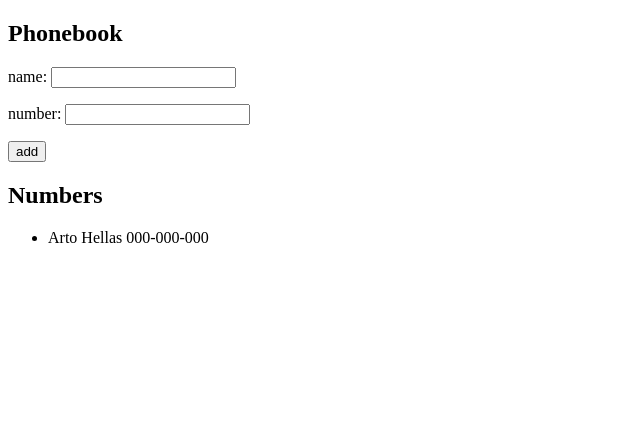
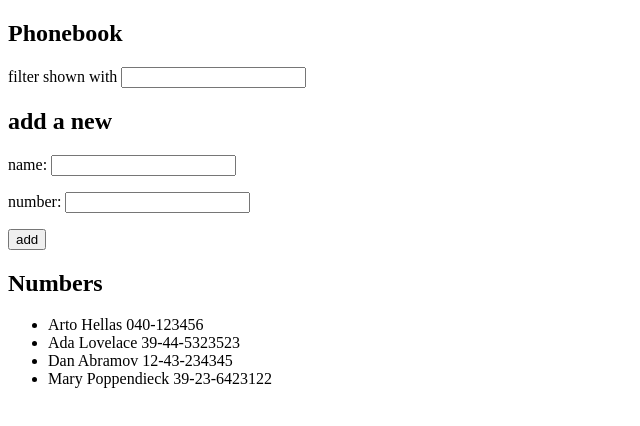
Before and after one commit to sylvesterdsz/fullstackopen, a React (Vite) app in the folder part2/: page / in a window 1280 px wide. Shown: the top 426 px of the page, without its empty margins (0-640 px from the left). Built offline with nearby package versions, Linux system fonts and the light colour scheme.

Commit message:
Exercise 2.9

```diff
--- a/part2/src/App.jsx
+++ b/part2/src/App.jsx
@@ -2,10 +2,14 @@ import { useState } from "react";
 
 const App = () => {
   const [persons, setPersons] = useState([
-    { name: "Arto Hellas", number: "000-000-000" },
+    { name: "Arto Hellas", number: "040-123456", id: 1 },
+    { name: "Ada Lovelace", number: "39-44-5323523", id: 2 },
+    { name: "Dan Abramov", number: "12-43-234345", id: 3 },
+    { name: "Mary Poppendieck", number: "39-23-6423122", id: 4 },
   ]);
   const [newName, setNewName] = useState("");
   const [newNumber, setNewNumber] = useState("");
+  const [searchName, setSearchName] = useState("");
 
   const addNameNumber = (event) => {
     event.preventDefault();
@@ -37,9 +41,22 @@ const App = () => {
     setNewNumber(event.target.value);
   };
 
+  const handleSearchChange = (event) => {
+    setSearchName(event.target.value);
+  };
+
+  const filteredPersons = persons.filter((person) =>
+    person.name.toLowerCase().includes(searchName.toLowerCase()),
+  );
+
   return (
     <div>
       <h2>Phonebook</h2>
+      <p>
+        filter shown with{" "}
+        <input value={searchName} onChange={handleSearchChange} />
+      </p>
+      <h2>add a new</h2>
       <form onSubmit={addNameNumber}>
         <div>
           <p>
@@ -55,8 +72,8 @@ const App = () => {
       </form>
       <h2>Numbers</h2>
       <ul>
-        {persons.map((p) => (
-          <li key={p.name}>
+        {filteredPersons.map((p) => (
+          <li key={p.id}>
             {p.name} {p.number}
           </li>
         ))}
```
